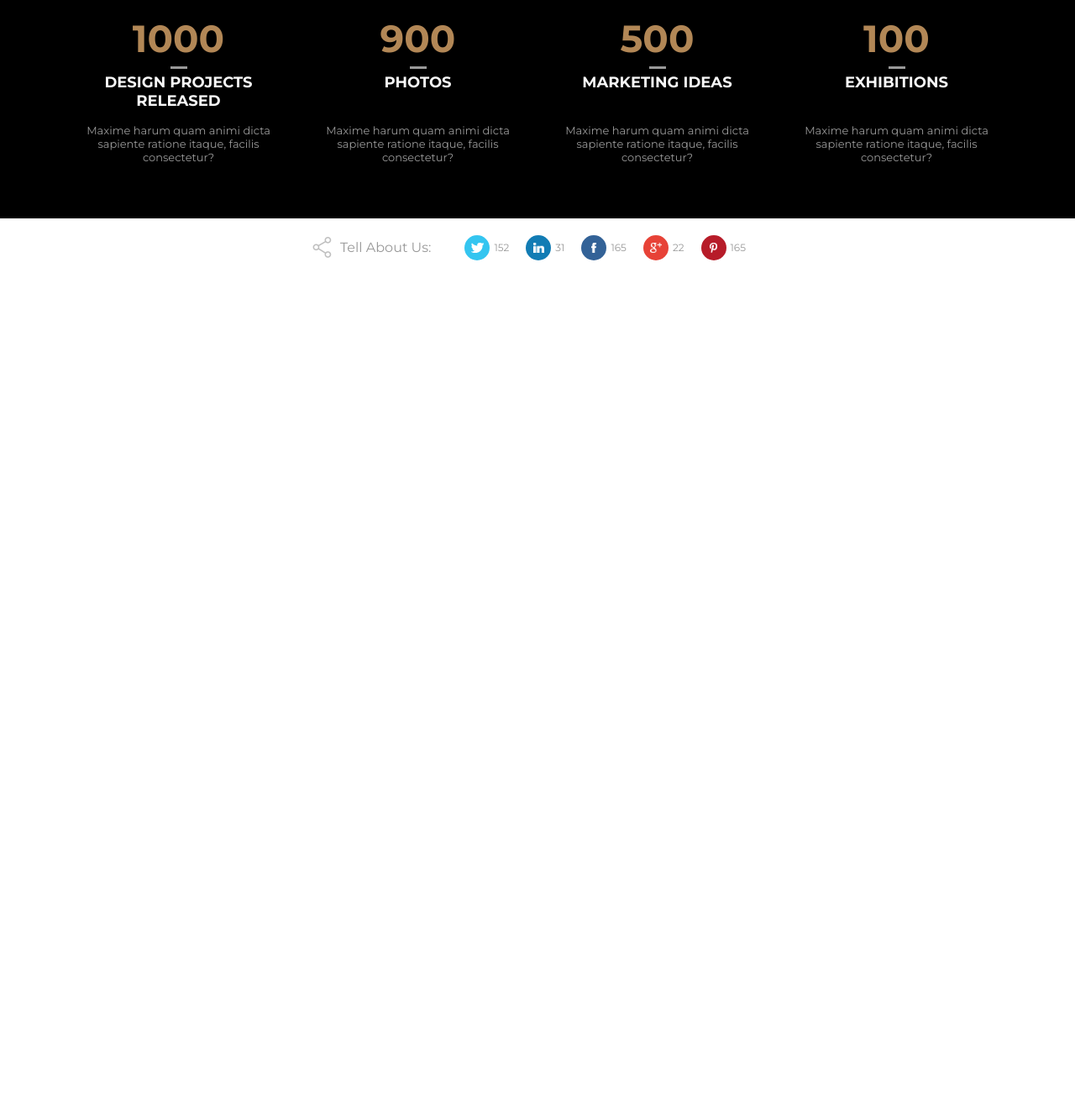
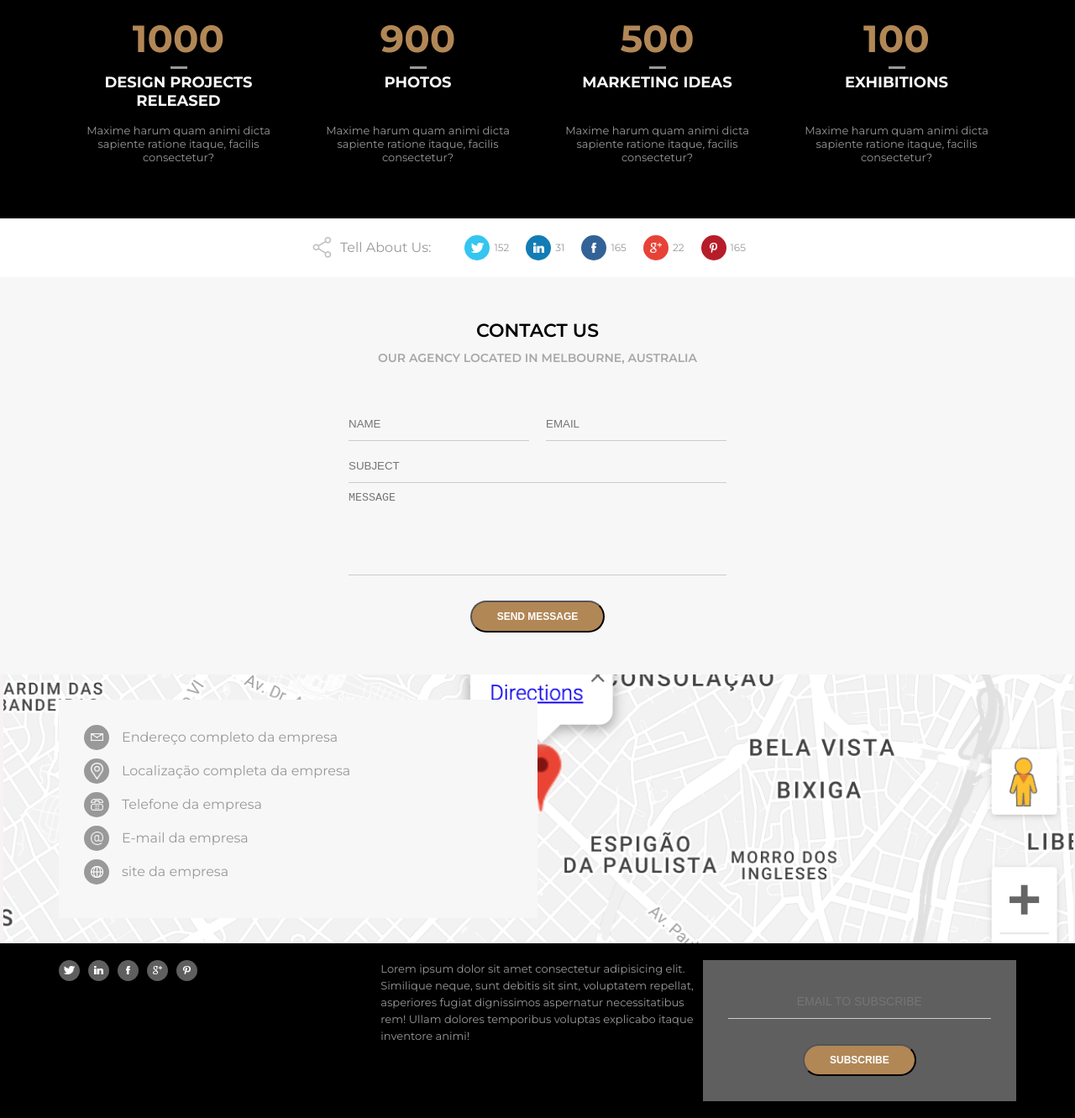
Before and after one commit to dennyazevedofh/AwaxADS, a plain HTML site: page index.html in a window 1280 px wide. Shown: the part 5065-6396 px from the top of the page at 84% size. Before the commit the page ends 5395 px from the top, so only its background shows below. Drawn offline with Linux system fonts and the light colour scheme.

Commit message:
Finalizando o site - não responsivo

```diff
--- a/assets/css/style.css
+++ b/assets/css/style.css
@@ -852,3 +852,152 @@ header {
 .section-share--icon.pinterest {
 	background-color: #b71c29;
 }
+
+/*
+	Section - Contact
+*/
+.section-contact {
+	max-width: 450px;
+	margin: auto;
+	text-align: center;
+}
+
+.section-contact input[type=text],
+.section-contact textarea {
+	display: block;
+	width: 100%;
+	height: 40px;
+	border: 0;
+	background: transparent;
+	border-bottom: 1px solid var(--destaMenu);
+	outline: 0;
+	margin-top: 10px;
+}
+
+.section-contact textarea {
+	height: 100px;
+	resize: none;
+}
+
+.section-contact--split {
+	display: flex;
+}
+
+.section-contact--split input:first-child {
+	margin-right: 20px;
+}
+
+/*
+	Section - Map
+*/
+.section-map {
+	background-image: url('../image/mapa.png');
+	background-size: cover;
+	background-position: center;
+	padding-top: 30px;
+	padding-bottom: 30px;
+}
+
+.section-map--area {
+	width: 100vw;
+	max-width: 1140px;
+	margin: auto;
+}
+
+.section-map--info {
+	width: 50%;
+	padding: 30px;
+	background-color: var(--bgDefLight);
+	color: var(--titColorLight);
+}
+
+.section-map--info-item {
+	display: flex;
+	align-items: center;
+	color: var(--textService);
+	margin-bottom: 10px;
+}
+
+.section-map--info-item-img {
+	width: 30px;
+	height: 30px;
+	display: inline-flex;
+	justify-content: center;
+	align-items: center;
+	padding: 5px;
+	background-color: var(--textService);
+	border-radius: 15px;
+	margin-right: 15px;
+}
+
+.section-map--info-item-img img {
+	width: 15px;
+	height: auto;
+}
+
+/*
+	Footer
+*/
+footer {
+	background-color: var(--bgcolor);
+	padding: 20px;
+}
+
+.footer--area {
+	max-width: 1140px;
+	margin: auto;
+	color: var(--fgColor);
+	display: flex;
+}
+
+.footer--item {
+	flex: 1;
+}
+
+.footer-social {
+	display: flex;
+}
+
+.footer-social a {
+	display: flex;
+	width: 25px;
+	height: 25px;
+	background-color: var(--fgFiltroProj);
+	justify-content: center;
+	align-items: center;
+	border-radius: 50%;
+	margin-right: 10px;
+}
+
+.footer-social a:hover {
+	background-color: var(--decopri);
+}
+
+.footer-social img {
+	height: 10px;
+}
+
+.footer--item.area2 {
+	color: var(--textService);
+	line-height: 20px;
+	font-size: 13px;
+	padding: 0 10px 10px 10px;
+}
+
+.footer--item.area3 form {
+	background-color: var(--fgFiltroProj);
+	text-align: center;
+	padding: 30px;
+}
+
+.footer--item.area3 input {
+	width: 100%;
+	height: 40px;
+	border: 0;
+	background: transparent;
+	border-bottom: 1px solid var(--destaMenu);
+	outline: 0;
+	color: var(--fgColor);
+	font-size: 14px;
+	text-align: center;
+}
--- a/index.html
+++ b/index.html
@@ -763,7 +763,104 @@
 					165
 				</div>
 			</section>
+
+			<section class="default light">
+				<div class="section-title">Contact Us</div>
+				<div class="section-desc">
+					Our Agency Located in Melbourne, Australia
+				</div>
+				<div class="section-body">
+					<div class="section-contact">
+						<form method="POST">
+							<div class="section-contact--split">
+								<input type="text" name="name" placeholder="NAME" />
+								<input type="text" name="email" placeholder="EMAIL" />
+							</div>
+							<input type="text" name="subject" placeholder="SUBJECT" />
+							<textarea name="message" placeholder="MESSAGE"></textarea>
+							<input type="submit" value="Send Message" class="button" />
+						</form>
+					</div>
+				</div>
+			</section>
+
+			<section class="section-map">
+				<div class="section-map--area">
+					<div class="section-map--info">
+						<div class="section-map--info-item">
+							<div class="section-map--info-item-img">
+								<img
+									src="assets/image/carta.png"
+									alt=""
+								/>
+							</div>
+							Endereço completo da empresa
+						</div>
+						<div class="section-map--info-item">
+							<div class="section-map--info-item-img">
+								<img
+									src="assets/image/localizacao.png"
+									alt=""
+								/>
+							</div>
+							Localização completa da empresa
+						</div>
+						<div class="section-map--info-item">
+							<div class="section-map--info-item-img">
+								<img
+									src="assets/image/telefone.png"
+									alt=""
+								/>
+							</div>
+							Telefone da empresa
+						</div>
+						<div class="section-map--info-item">
+							<div class="section-map--info-item-img">
+								<img
+									src="assets/image/arroba.png"
+									alt=""
+								/>
+							</div>
+							E-mail da empresa
+						</div>
+						<div class="section-map--info-item">
+							<div class="section-map--info-item-img">
+								<img
+									src="assets/image/web.png"
+									alt=""
+								/>
+							</div>
+							site da empresa
+						</div>
+					</div>
+				</div>
+			</section>
     </main>
-    <footer></footer>
+    <footer>
+			<div class="footer--area">
+				<div class="footer--item area1">
+					<div class="footer-social">
+						<a href=""><img src="assets/image/twitter.png" alt="" /></a>
+						<a href=""><img src="assets/image/linkedin.png" alt="" /></a>
+						<a href=""><img src="assets/image/facebook.png" alt="" /></a>
+						<a href=""><img src="assets/image/googleplus.png" alt="" /></a>
+						<a href=""><img src="assets/image/pinterest.png" alt="" /></a>
+					</div>
+				</div>
+				<div class="footer--item area2">
+					Lorem ipsum dolor sit amet consectetur adipisicing elit. Similique neque, sunt debitis sit sint, voluptatem repellat, asperiores fugiat dignissimos aspernatur necessitatibus rem! Ullam dolores temporibus voluptas explicabo itaque inventore animi!
+				</div>
+				<div class="footer--item area3">
+					<form method="POST">
+						<input
+							type="email"
+							nome="email"
+							placeholder="EMAIL TO SUBSCRIBE"
+						/>
+						<button class="button">Subscribe</button>
+					</form>
+				</div>
+			</div>
+		</footer>
   </body>
 </html>
```
Also changed, not shown: assets/image/mapa.png (added).
